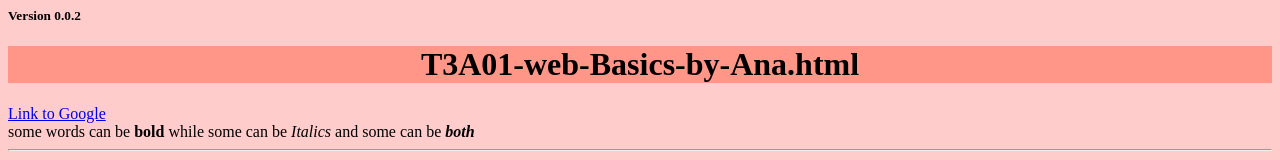
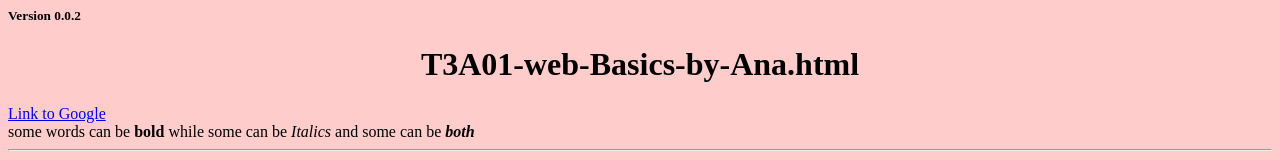
Before and after one commit to Ana-Parnami/gameDev-2023, a plain HTML site: page public/T3A01-web-basic-Ana.html in a window 1280 px wide. Shown: the top 160 px of the page. Drawn offline with Linux system fonts and the light colour scheme.

Commit message:
Update T3A01-web-basic-Ana.html

```diff
--- a/public/T3A01-web-basic-Ana.html
+++ b/public/T3A01-web-basic-Ana.html
@@ -4,7 +4,7 @@
   </head>
   <body style="background-color:rgba(255, 0, 0, 0.2)">
     <h5>Version 0.0.2</h5>
-    <h1 style="background-color:rgba(255, 99, 71, 0.5)"; align=center>T3A01-web-Basics-by-Ana.html</h1>
+    <h1 align=center>T3A01-web-Basics-by-Ana.html</h1>
 
   <a href="http://www.google.ca">Link to Google</a><br>
     some words can be <b>bold</b> while some can be <i> Italics </i> and some can be <b><i>both</i></b>
```
